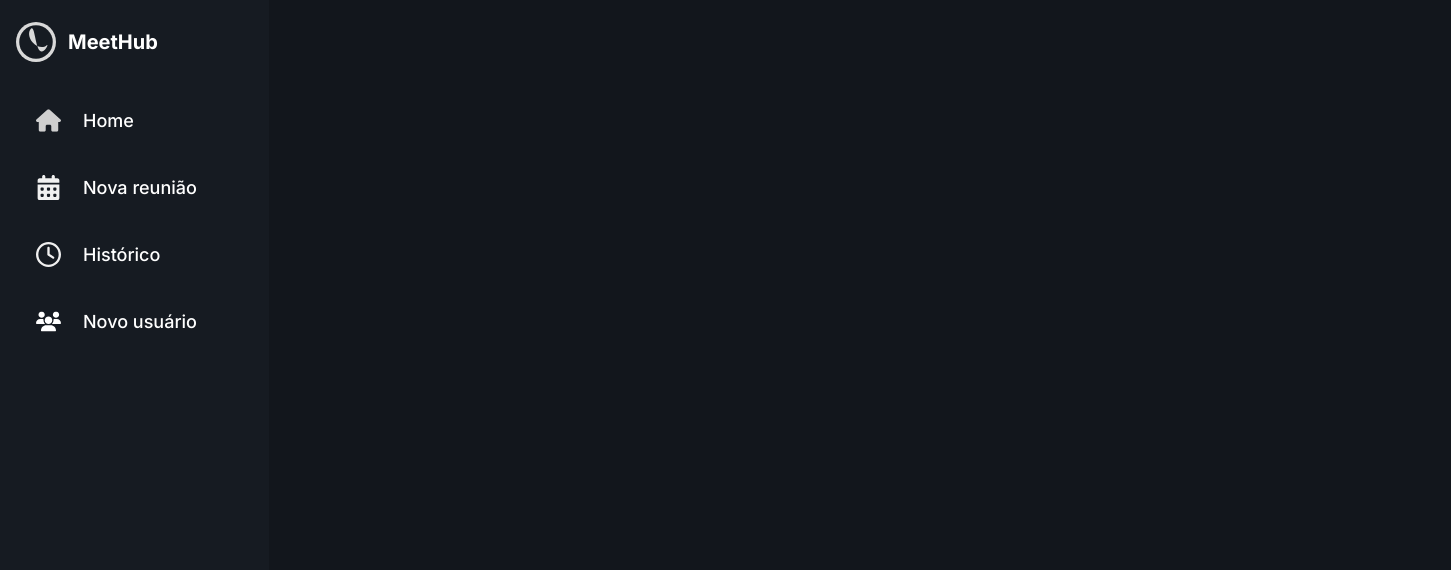
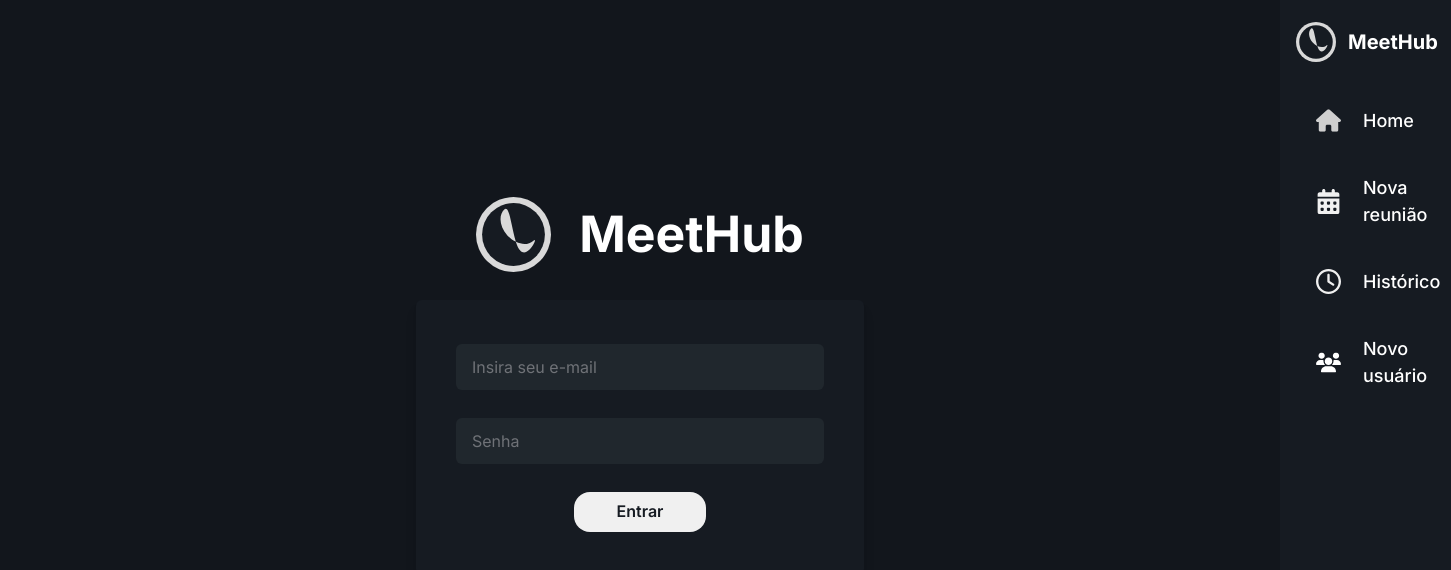
Before and after one commit to apiFatec/API-4-Semestre-SIATT-Frontend, a React (Vite) app in the folder client/: page /login in a window 1280 px wide. Shown: the top 570 px of the page, 1451 px wide, since content can reach past the window. Built offline with nearby package versions, Linux system fonts and the light colour scheme; the HTML template or start-up script is replaced by a standard one.

Commit message:
:sparkles: feat: Login da branch

```diff
--- a/client/package.json
+++ b/client/package.json
@@ -13,6 +13,7 @@
     "@chakra-ui/react": "^2.8.2",
     "@emotion/react": "^11.11.4",
     "@emotion/styled": "^11.11.0",
+    "axios": "^1.6.8",
     "chakra-dayzed-datepicker": "^0.2.10",
     "date-fns": "^3.6.0",
     "dayzed": "^3.2.3",
@@ -21,7 +22,8 @@
     "react-dom": "^18.2.0",
     "react-icons": "^5.0.1",
     "react-router-dom": "^6.22.3",
-    "uuid": "^9.0.1"
+    "uuid": "^9.0.1",
+    "zustand": "^4.5.2"
   },
   "devDependencies": {
     "@types/react": "^18.2.66",
--- /dev/null
+++ b/client/src/apis/index.tsx
@@ -0,0 +1,73 @@
+import axios from "axios";
+
+export interface ApiCall {
+  baseURL: string;
+}
+
+export const TOKEN_TYPE = "bearer";
+
+const axiosErrorsInterceptor = (req: any) => {
+  if (req?.response?.status === 401) {
+      alert('A chave venceu, você está sendo deslogado!');
+      localStorage.setItem('auth-store', '');
+      localStorage.setItem('notifications-store', '');
+      localStorage.setItem('rides-store', '');
+      window.location.reload();
+
+  }
+}
+
+const request = async (params: any) => {
+  try {
+
+    axios.interceptors.response.use(
+      (response) => response,
+      axiosErrorsInterceptor
+    );
+
+    return axios({
+      ...params,
+      headers: {
+        ...params?.headers,
+      },
+    });
+  } catch (e) {
+    console.log(e);
+  }
+};
+
+const apis = ({ baseURL }: ApiCall) => ({
+  get: (props: any | {}) =>
+    request({
+      baseURL,
+      ...props,
+      method: "GET",
+    }),
+  post: (props: any) =>
+    request({
+      baseURL,
+      ...props,
+      method: "POST",
+    }),
+  put: (props: any) =>
+    request({
+      baseURL,
+      ...props,
+      method: "PUT",
+    }),
+  patch: (props: any) =>
+    request({
+      baseURL,
+      ...props,
+      method: "PATCH",
+    }),
+  delete: (props: any) =>
+    request({
+      baseURL,
+      ...props,
+      method: "DELETE",
+    }),
+});
+
+
+export default apis;
--- a/client/src/pages/Historico.tsx
+++ b/client/src/pages/Historico.tsx
@@ -4,8 +4,7 @@ const Historico = () => {
   return (
     <Box display="grid" width="100vw">
       <Text>
-        Essa é a página do
-        históssssssssssssssssssssssssssssssssssssssssssssssssssssssssssssssssssssssssssssssssssssrico
+
       </Text>
     </Box>
   );
--- /dev/null
+++ b/client/src/pages/Login.tsx
@@ -0,0 +1,100 @@
+import {
+  Button,
+  Flex,
+  FormControl,
+  Text,
+  Image,
+  Input,
+  Stack,
+  useColorModeValue,
+  CircularProgress,
+} from '@chakra-ui/react'
+
+import Logo from "../assets/logo.svg";
+
+import actions from '../zustand/authStore/actions';
+import { authStore } from '../zustand/authStore';
+import React from 'react';
+import { useNavigate } from 'react-router-dom';
+
+
+const Login = () => {
+
+const navigate = useNavigate();
+const { fields: { email, password }, isLoading, data } = authStore();
+const dispatch = authStore(state => state.dispatch);
+const { changeFields, login } = actions(dispatch);
+
+React.useEffect(() => {
+  if (data?.access_token) {
+    navigate('/home');
+  }
+}, [data?.access_token])
+
+  return(
+  <Flex
+    minH={'100vh'}
+    minW={'100%'}
+    align={'center'}
+    justify={'center'}
+    direction={'column'}>
+      <Stack direction={'row'}>
+          <Image src={Logo} paddingEnd={'5'} h={'75'}/>
+          <Text fontSize="50px" fontWeight="700">
+          MeetHub
+          </Text>
+      </Stack>
+    <Stack
+      spacing={7}
+      w={'full'}
+      h={'275'}
+      justify={'center'}
+      maxW={'md'}
+      align={'center'}
+      bg={useColorModeValue('#161B22', 'gray.700')}
+      rounded={'md'}
+      boxShadow={'lg'}
+      p={10}
+      my={7}>
+      <FormControl id="email" isRequired>
+        <Input
+          value={email}
+          onChange={e => changeFields({ key: 'email', value: e.target.value })}
+          placeholder="Insira seu e-mail"
+          _placeholder={{ color: '#6F7277' }}
+          type="email"
+          bg="customInputBackground"
+          border={"none"}
+          h={'46'}
+        />
+      </FormControl>
+      <FormControl id="password" isRequired>
+        <Input type="password"
+          value={password}
+          onChange={e => changeFields({ key: 'password', value: e.target.value })}
+          bg="customInputBackground"
+          placeholder="Senha"
+          _placeholder={{ color: '#6F7277' }}
+          border={"none"}
+          h={'46'}
+          />
+      </FormControl>
+      <Stack spacing={6}>
+        <Button
+          bg={'#F0F0F0'}
+          color={'#161B22'}
+          w={"132px"}
+          rounded={"16"}
+          _hover={{
+            bg: '#6F7277',
+          }}
+          onClick={login}>
+          {isLoading ? <CircularProgress size={'20px'} isIndeterminate></CircularProgress> : 'Entrar'}
+        </Button>
+      </Stack>
+    </Stack>
+  </Flex>
+  )
+}
+
+export default Login
--- a/client/src/pages/NovoUsuario.tsx
+++ b/client/src/pages/NovoUsuario.tsx
@@ -3,7 +3,6 @@ import { Box, Text } from '@chakra-ui/react'
 const NovoUsuario = () => {
   return (
     <Box display="grid" width="100vw">
-      <Text>Essa é a página do novo usuário</Text>
     </Box>
   )
 }
--- a/client/src/routes/Routes.tsx
+++ b/client/src/routes/Routes.tsx
@@ -10,11 +10,15 @@ import Historico from "../pages/Historico";
 import NovoUsuario from "../pages/NovoUsuario";
 import Sidebar from "../components/Sidebar";
 import { Flex } from "@chakra-ui/react";
+import Login from "../pages/Login";
 
 const AppRoutes = () => {
   return (
     <BrowserRouter>
       <Flex>
+        <Routes>
+        <Route path="/login" element={<Login />} />
+        </Routes>
         <Sidebar />
         <Routes>
           <Route path="/home" element={<Home />} />
--- /dev/null
+++ b/client/src/zustand/authStore/actions.tsx
@@ -0,0 +1,31 @@
+import { authStore } from ".";
+import apis from "../../apis";
+import { Types } from "./types";
+import { unstable_batchedUpdates } from "react-dom";
+
+const actions = (dispatch: any) => ({
+    changeFields: (payload: { key: 'email' | 'password', value: string}) => {
+      console.log(payload)
+      dispatch({ type: Types.AUTH_CHANGE_FIELDS, payload })
+    },
+    login: () => {
+        unstable_batchedUpdates(async () => {
+            const { fields } = authStore.getState();
+
+            dispatch({ type: Types.AUTH_LOGIN_REQUEST });
+
+            try {
+                const response = await apis({ baseURL: 'http://localhost:3000' }).post({
+                    url: '/usuario/login',
+                    data: fields
+            })
+
+                await dispatch({ type: Types.AUTH_LOGIN_FULFILLED, payload: response?.data });
+            } catch (e) {
+                dispatch({ type: Types.AUTH_LOGIN_REJECTED })
+            }
+        })
+    },
+})
+
+export default actions;
--- /dev/null
+++ b/client/src/zustand/authStore/index.tsx
@@ -0,0 +1,16 @@
+import { create } from "zustand";
+import { State } from "./interfaces";
+import { persist, redux } from "zustand/middleware";
+import reducer from "./reducer";
+
+export const initialState: State = {
+    fields: {
+      email: '',
+      password: '',
+    },
+    isLoading: false,
+}
+
+export const authStore = create(persist(redux(reducer, initialState), {
+    name: 'auth-user'
+  }))
--- /dev/null
+++ b/client/src/zustand/authStore/interfaces.tsx
@@ -0,0 +1,9 @@
+export interface AuthFields{
+  email: string;
+  password: string;
+}
+
+export interface State {
+  fields: AuthFields;
+  isLoading: boolean;
+}
--- /dev/null
+++ b/client/src/zustand/authStore/reducer.tsx
@@ -0,0 +1,33 @@
+import { Types } from "./types"
+
+const reducer = (state: any, { type, payload }:any) => {
+    switch(type) {
+        case Types.AUTH_CHANGE_FIELDS:
+            return{
+                ...state,
+                fields: {
+                    ...state.fields,
+                    [payload.key]: payload.value
+                }
+            }
+        case Types.AUTH_LOGIN_REQUEST:
+            return{
+                ...state,
+                isLoading: false,
+            }
+        case Types.AUTH_LOGIN_FULFILLED:
+            return{
+                ...state,
+                isLoading: false,
+                data: payload
+            }
+        case Types.AUTH_LOGIN_REJECTED:
+            return{
+                ...state,
+                isLoading: false,
+            }
+    }
+
+}
+
+export default reducer;
--- /dev/null
+++ b/client/src/zustand/authStore/types.tsx
@@ -0,0 +1,7 @@
+export enum Types {
+  AUTH_CHANGE_FIELDS = "AUTH_CHANGE_FIELDS",
+
+  AUTH_LOGIN_REQUEST = 'AUTH_LOGIN_REQUEST',
+  AUTH_LOGIN_FULFILLED = 'AUTH_LOGIN_FULFILLED',
+  AUTH_LOGIN_REJECTED = 'AUTH_LOGIN_REJECTED',
+}
```
Also changed, not shown: 1 other file (tests, documents, lock files or other folders).
